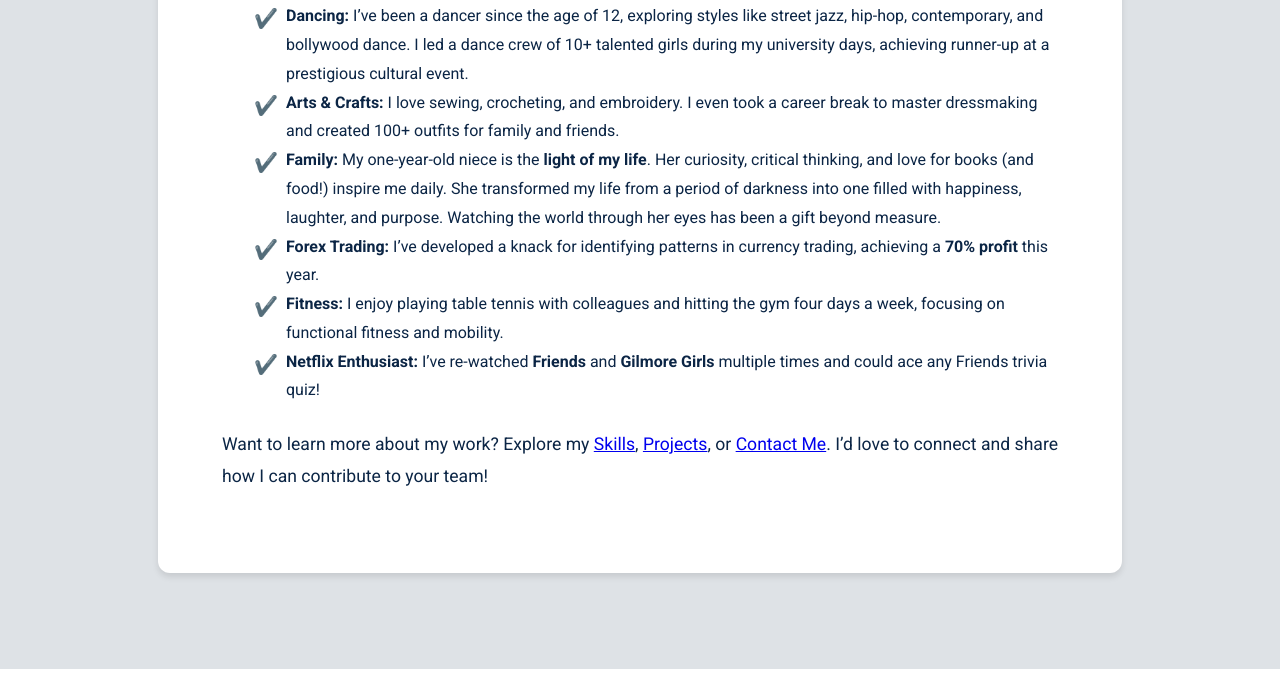
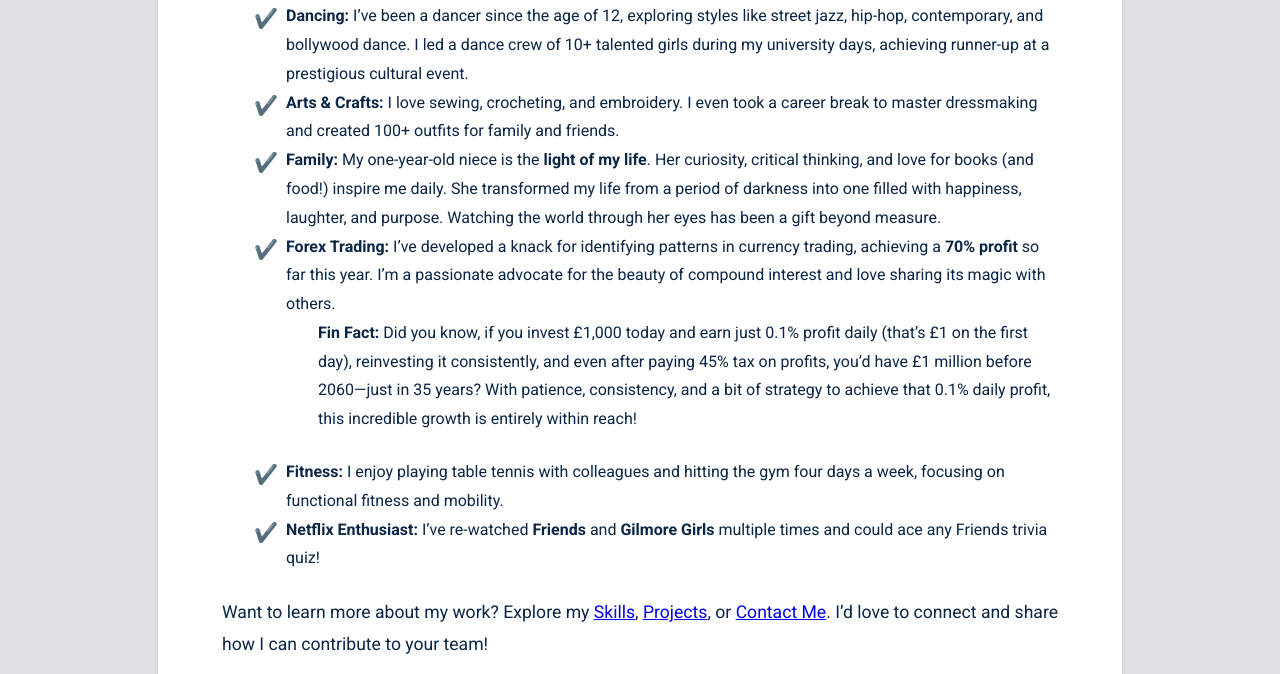
Before and after one commit to AyyaduraiAgalya/portfolio-website-flask, a Flask app: page /about in a window 1280 px wide. Shown: the part 3464-4138 px from the top of the page. Run offline with Flask 3, Linux system fonts and the light colour scheme.

Commit message:
Updated the About me with compound interest fact

```diff
--- a/app/templates/about.html
+++ b/app/templates/about.html
@@ -152,7 +152,8 @@
             She transformed my life from a period of darkness into one filled with happiness, laughter, and purpose. Watching the world through her eyes has been a gift beyond measure.
         </li>
         <li>
-            <strong>Forex Trading:</strong> I’ve developed a knack for identifying patterns in currency trading, achieving a <strong>70% profit</strong> this year.
+            <strong>Forex Trading:</strong> I’ve developed a knack for identifying patterns in currency trading, achieving a <strong>70% profit</strong> so far this year. I’m a passionate advocate for the beauty of compound interest and love sharing its magic with others.
+            <ul> <strong>Fin Fact:</strong> Did you know, if you invest £1,000 today and earn just 0.1% profit daily (that’s £1 on the first day), reinvesting it consistently, and even after paying 45% tax on profits, you’d have £1 million before 2060—just in 35 years? With patience, consistency, and a bit of strategy to achieve that 0.1% daily profit, this incredible growth is entirely within reach!</ul>
         </li>
         <li>
             <strong>Fitness:</strong> I enjoy playing table tennis with colleagues and hitting the gym four days a week, focusing on functional fitness and mobility.
```
